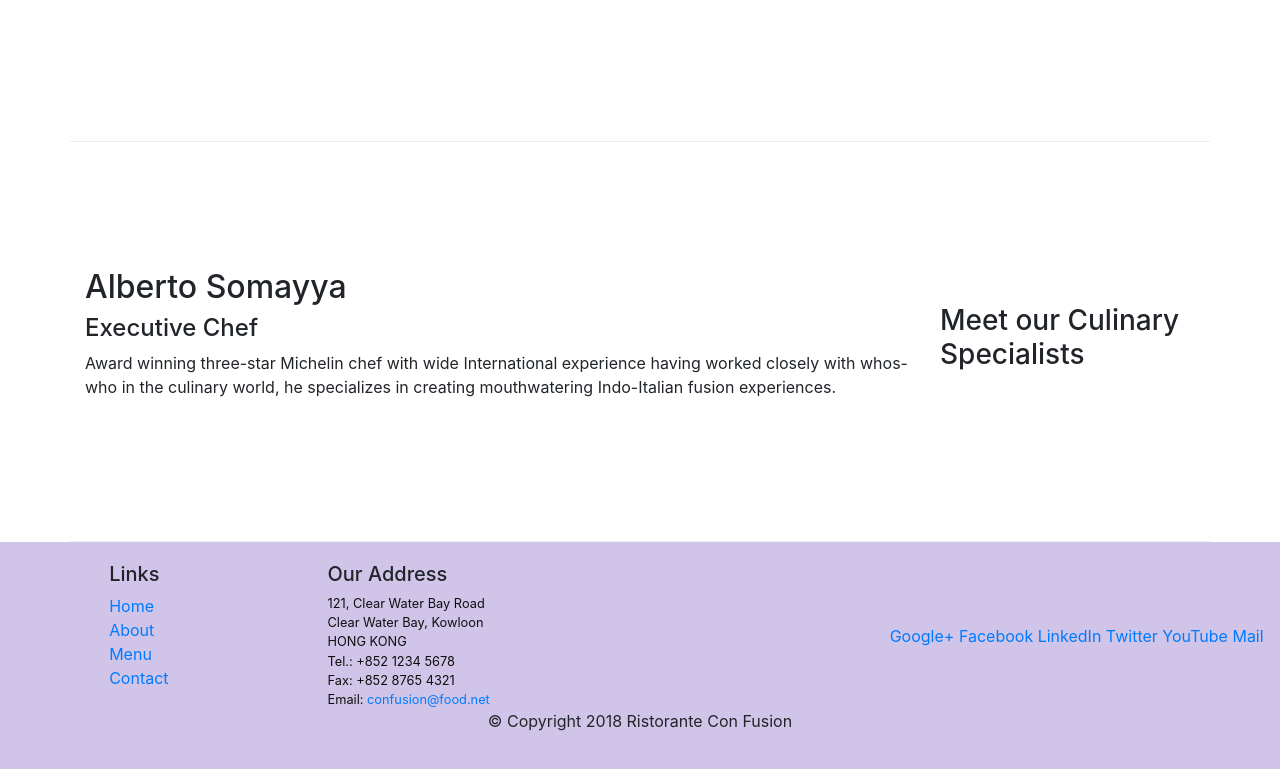
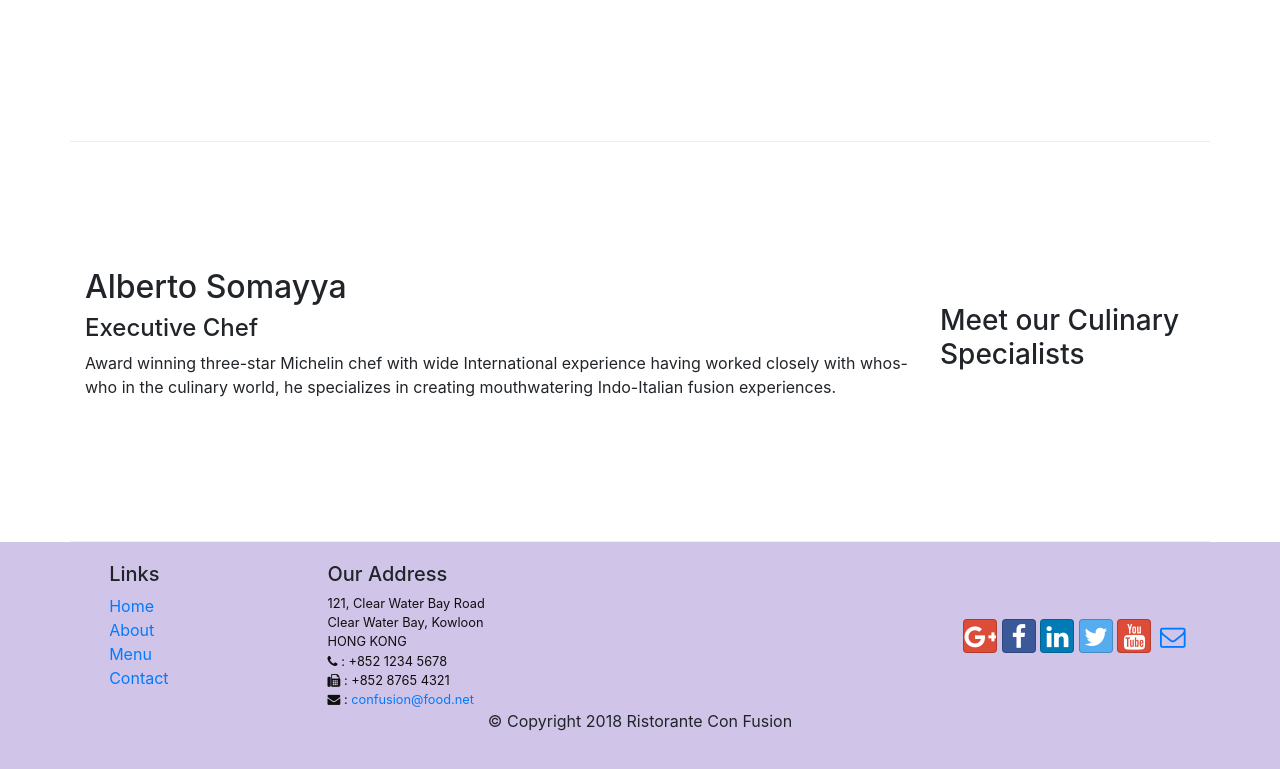
Before and after one commit to Surya1612/Bootstrap4_Coursera, a website: page index.html in a window 1280 px wide. Shown: the part 992-1761 px from the top of the page. Drawn offline with nearby package versions, Linux system fonts and the light colour scheme.

Commit message:
Icon-Fonts

```diff
--- a/index.html
+++ b/index.html
@@ -9,7 +9,10 @@
     <meta http-equiv="x-ua-compatible" content="ie=edge">
 
     <!-- Bootstrap CSS -->
+
     <link rel="stylesheet" href="node_modules/bootstrap/dist/css/bootstrap.min.css">
+    <link rel="stylesheet" href="node_modules/font-awesome/css/font-awesome.min.css">
+    <link rel="stylesheet" href="node_modules/bootstrap-social/bootstrap-social.css">
     <link rel="stylesheet" href="./css/style.css">
 </head>
 
@@ -25,10 +28,10 @@
 
            <div class="collapse navbar-collapse" id="Navbar">
             <ul class="navbar-nav mr-auto">
-                <li class="nav-item active"><a class="nav-link" href="#">Home</a></li>
-                <li class="nav-item"><a class="nav-link" href="./aboutus.html">About</a></li>
-                <li class="nav-item"><a class="nav-link" href="#">Menu</a></li>
-                <li class="nav-item"><a class="nav-link" href="#">Contact</a></li>
+                <li class="nav-item active"><a class="nav-link" href="#"><span class="fa fa-home fa-lg"></span> Home</a></li>
+                <li class="nav-item"><a class="nav-link" href="./aboutus.html"><span class="fa fa-info fa-lg"> </span> About</a></li>
+                <li class="nav-item"><a class="nav-link" href="#"><span class="fa fa-list fa-lg"></span> Menu</a></li>
+                <li class="nav-item"><a class="nav-link" href="#"><span class="fa fa-address-card fa-lg"></span> Contact</a></li>
             </ul>
         </div>
 
@@ -101,20 +104,21 @@
 		              121, Clear Water Bay Road<br>
 		              Clear Water Bay, Kowloon<br>
 		              HONG KONG<br>
-		              Tel.: +852 1234 5678<br>
-		              Fax: +852 8765 4321<br>
-		              Email: <a href="mailto:confusion@food.net">confusion@food.net</a>
+		              <span class="fa fa-phone fa-la"></span> : +852 1234 5678<br>
+                      <span class="fa fa-fax fa-la"></span> : +852 8765 4321<br>
+                      <span class="fa fa-envelope fa-la"></span> : <a href="mailto:confusion@food.net">confusion@food.net</a>
 		           </address>
                 </div>
                 <div class="col-12 col-sm-4 align-self-center">
-                    <div class="text-center" >
-                        <a href="http://google.com/+">Google+</a>
-                        <a href="http://www.facebook.com/profile.php?id=">Facebook</a>
-                        <a href="http://www.linkedin.com/in/">LinkedIn</a>
-                        <a href="http://twitter.com/">Twitter</a>
-                        <a href="http://youtube.com/">YouTube</a>
-                        <a href="mailto:">Mail</a>
+                    <div class="text-center">
+                        <a class="btn btn-social-icon btn-google" href="http://google.com/+"><i class="fa fa-google-plus"></i></a>
+                        <a class="btn btn-social-icon btn-facebook" href="http://www.facebook.com/profile.php?id="><i class="fa fa-facebook"></i></a>
+                        <a class="btn btn-social-icon btn-linkedin" href="http://www.linkedin.com/in/"><i class="fa fa-linkedin"></i></a>
+                        <a class="btn btn-social-icon btn-twitter" href="http://twitter.com/"><i class="fa fa-twitter"></i></a>
+                        <a class="btn btn-social-icon btn-google" href="http://youtube.com/"><i class="fa fa-youtube"></i></a>
+                        <a class="btn btn-social-icon" href="mailto:"><i class="fa fa-envelope-o"></i></a>
                     </div>
+
                 </div>
            </div>
            <div class="row justify-content-center">
--- a/package.json
+++ b/package.json
@@ -15,6 +15,8 @@
   },
   "dependencies": {
     "bootstrap": "^4.0.0",
+    "bootstrap-social": "^5.1.1",
+    "font-awesome": "^4.7.0",
     "jquery": "^3.3.1",
     "popper.js": "^1.12.9"
   }
```
Also changed, not shown: aboutus.html (+16 -13 lines), 1 other file.
